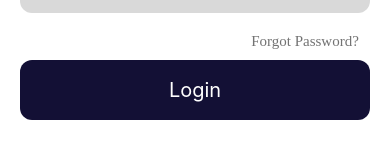
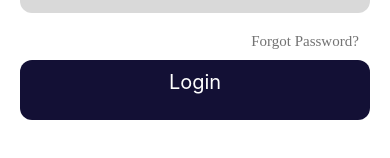
Before and after one commit to noirDev-kev2lee/PatronLasers, a React Native app: screen /Login in a window 390 px wide. Shown: the part 392-550 px from the top of the page. Built offline with nearby package versions, Linux system fonts and the light colour scheme.

Commit message:
minor changes

```diff
--- a/components/screens/Login.tsx
+++ b/components/screens/Login.tsx
@@ -187,7 +187,6 @@ const styles = StyleSheet.create({
   },
   pressTxt: {
     fontFamily: 'Inter',
-    padding: 8,
     fontSize: 20,
     color: 'white',
     textAlign: 'center',
```
